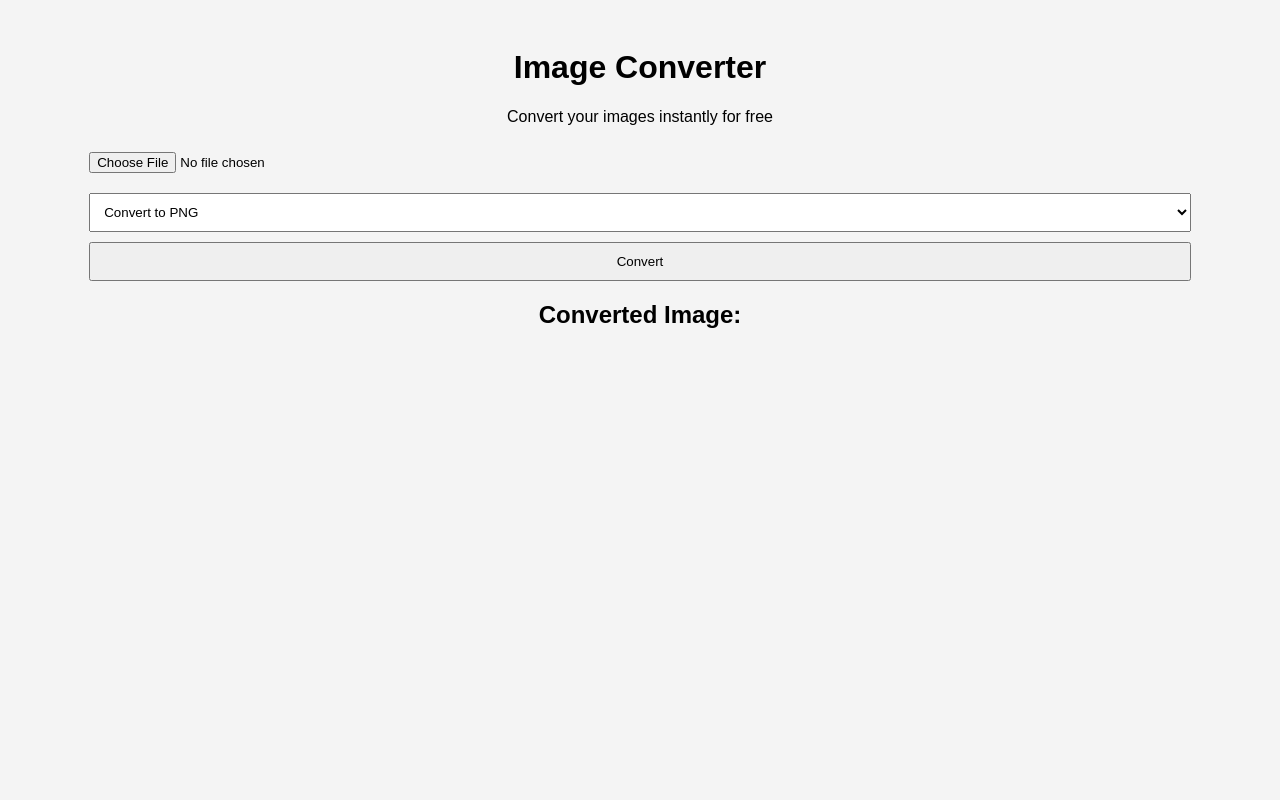
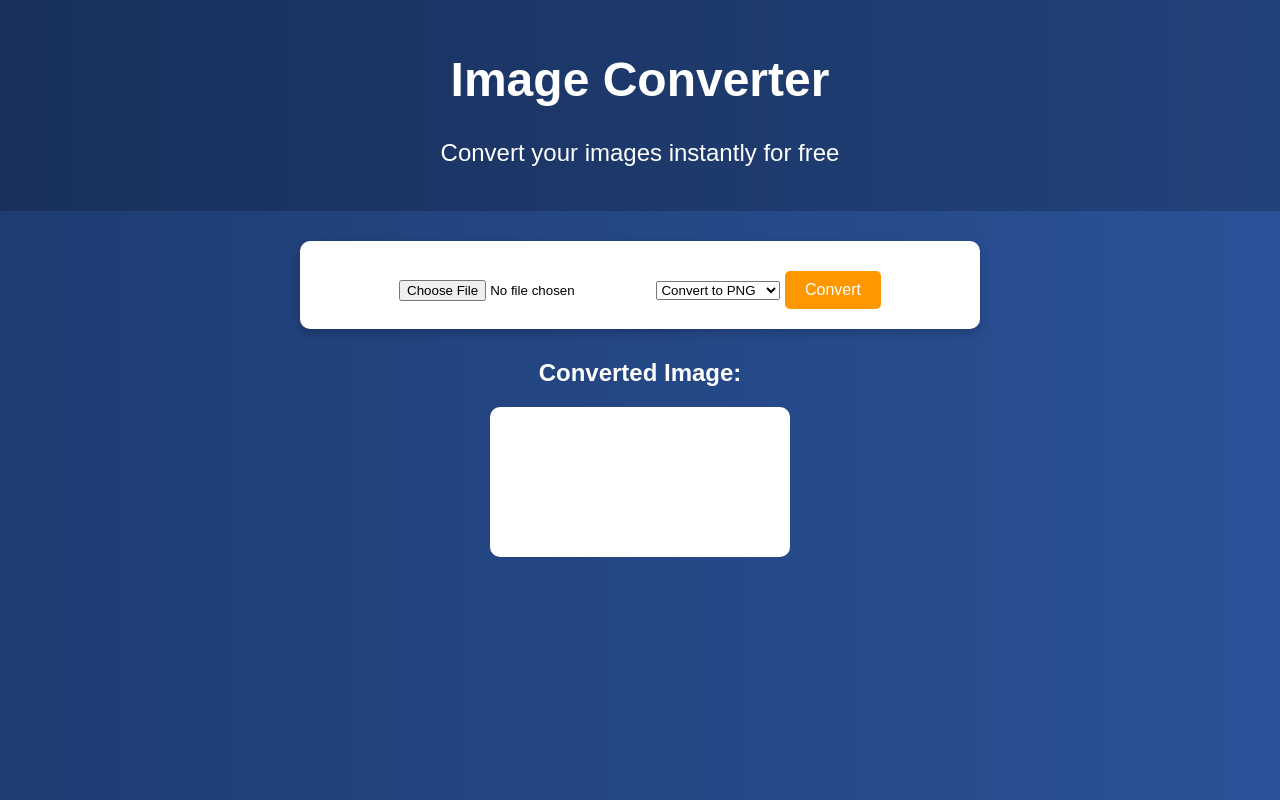
Before and after one commit to rakshan0027/IMAGE-CONVERTER, a plain HTML site: page index.html in a window 1280 px wide. Drawn offline with Linux system fonts and the light colour scheme.

Commit message:
Update style.css

```diff
--- a/style.css
+++ b/style.css
@@ -1,22 +1,49 @@
 body {
     font-family: Arial, sans-serif;
+    background: linear-gradient(to right, #1e3c72, #2a5298);
+    color: white;
     text-align: center;
-    background: #f4f4f4;
-    padding: 20px;
+    margin: 0;
+    padding: 0;
 }
 
-.container {
-    background: white;
+header {
+    background: rgba(0, 0, 0, 0.2);
     padding: 20px;
-    max-width: 400px;
-    margin: auto;
-    border-radius: 10px;
-    box-shadow: 0px 0px 10px rgba(0, 0, 0, 0.1);
+    font-size: 24px;
 }
 
-input, select, button {
-    display: block;
-    margin: 10px auto;
-    padding: 10px;
-    width: 90%;
+.upload-section {
+    margin: 30px auto;
+    padding: 20px;
+    background: white;
+    color: black;
+    border-radius: 10px;
+    width: 50%;
+    box-shadow: 0 4px 10px rgba(0, 0, 0, 0.2);
 }
+
+button {
+    background: #ff9800;
+    border: none;
+    padding: 10px 20px;
+    color: white;
+    font-size: 16px;
+    cursor: pointer;
+    border-radius: 5px;
+    margin-top: 10px;
+}
+
+button:hover {
+    background: #e68900;
+}
+
+.output-section {
+    margin-top: 20px;
+}
+
+canvas {
+    max-width: 100%;
+    background: white;
+    border-radius: 10px;
+}
```
